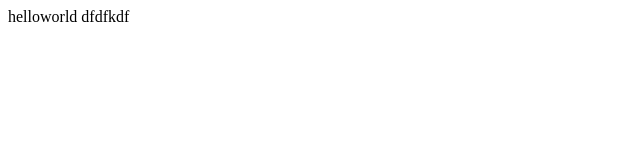
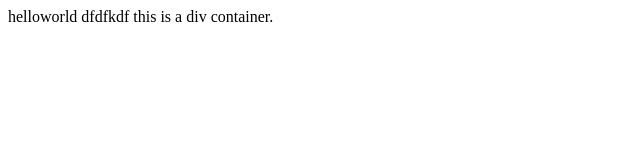
Before and after one commit to devVIKASHk/Repo3.0, a plain HTML site: page index.html in a window 1280 px wide. Shown: the whole page, without its empty margins (0-640 px from the left). Drawn offline with Linux system fonts and the light colour scheme.

Commit message:
modified

```diff
--- a/index.html
+++ b/index.html
@@ -6,6 +6,6 @@
     <title>Document</title>
 </head>
 <body>
-    <div>helloworld dfdfkdf</div>
+    <div>helloworld dfdfkdf  this is a div container.</div>
 </body>
 </html>
```
